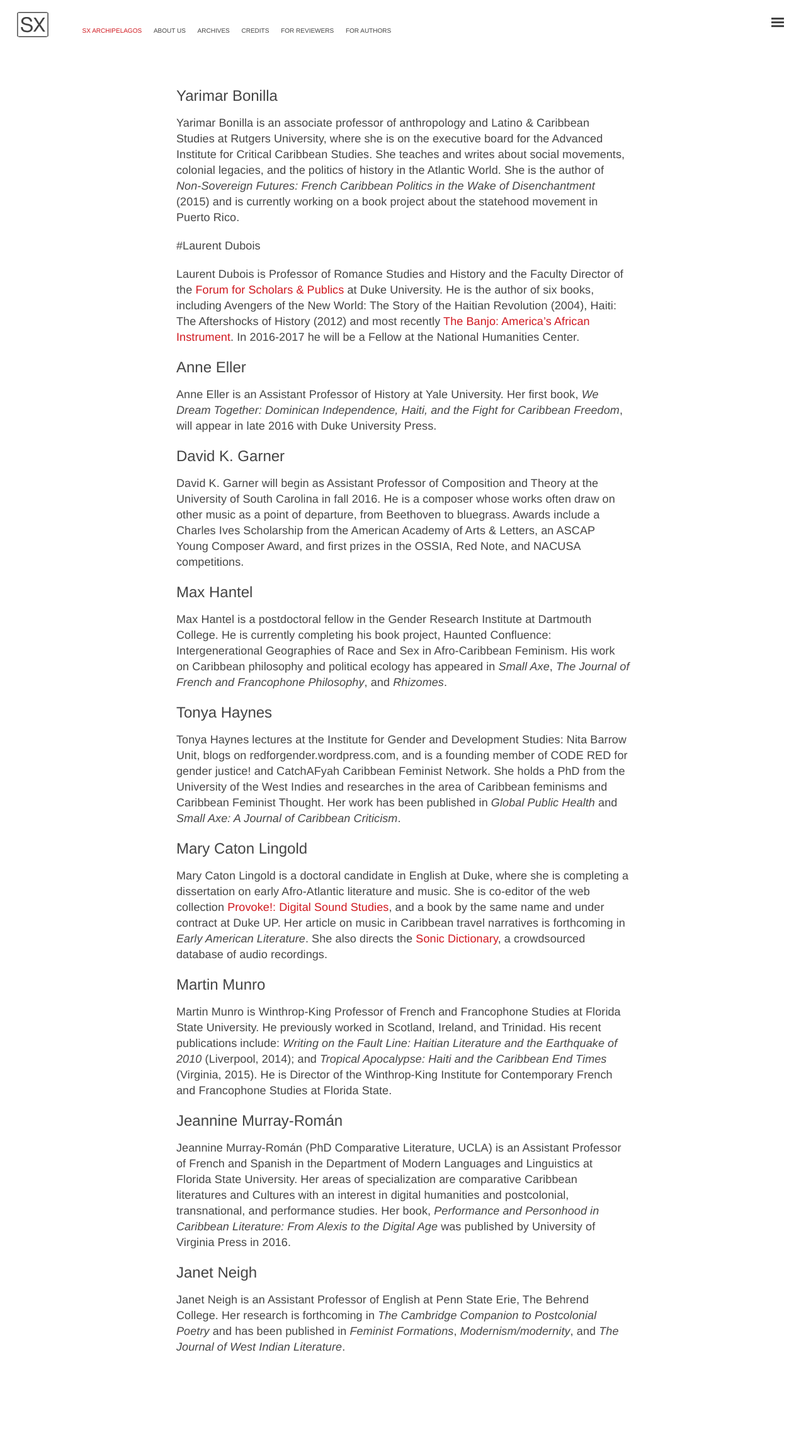
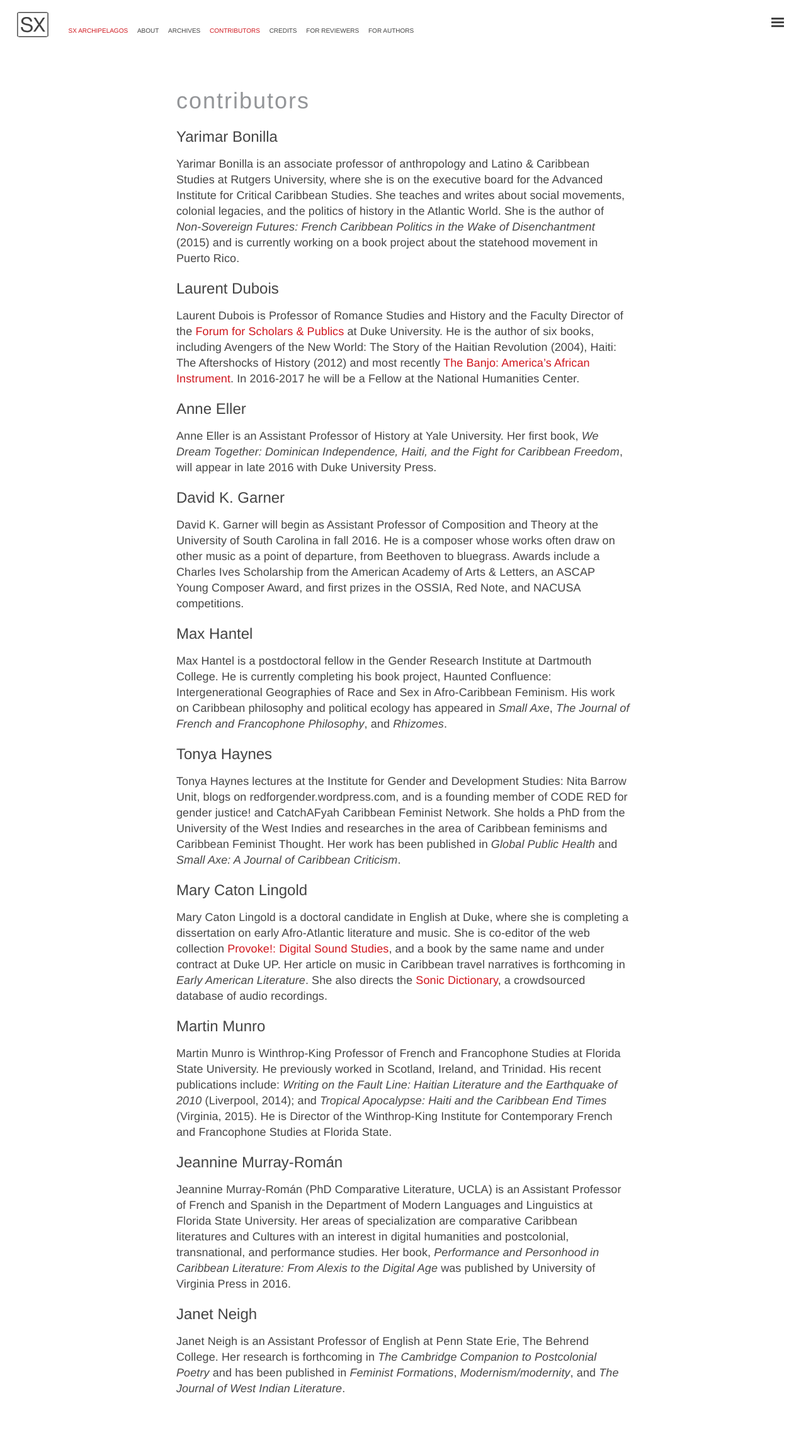
Before and after one commit to archipelagosjournal/archipelagos, a Jekyll site: the page built from contributors.md, in a window 1280 px wide. Shown: the whole page at 63% size. Built offline with Jekyll 4.4.1, drawn with Linux system fonts in a browser that asks for light colours; before the commit the page ends 2231 px from its top, so only the background shows below that.

Commit message:
fixed contributors YAML

```diff
--- a/about.md
+++ b/about.md
@@ -1,6 +1,6 @@
 ---
 layout: page
-title: about us
+title: about
 ---
 
 The transformation of the academy by the digital dispensation presents
--- a/contributors.md
+++ b/contributors.md
@@ -1,6 +1,6 @@
 ---
 layout: page
-Title: contributors
+title: contributors
 ---
 
 ## Yarimar Bonilla
@@ -8,7 +8,7 @@ Title: contributors
 Yarimar Bonilla is an associate professor of anthropology and Latino & Caribbean Studies at Rutgers University, where she is on the executive board for the Advanced Institute for Critical Caribbean Studies. She teaches and writes about social movements, colonial
 legacies, and the politics of history in the Atlantic World. She is the author of *Non-Sovereign Futures: French Caribbean Politics in the Wake of Disenchantment* (2015) and is currently working on a book project about the statehood movement in Puerto Rico.
 
-#Laurent Dubois
+## Laurent Dubois
 
 Laurent Dubois is Professor of Romance Studies and History and the Faculty Director of the [Forum for Scholars & Publics](https://fsp.trinity.duke.edu) at Duke University. He is the author of six books, including Avengers of the New World: The Story of the Haitian Revolution (2004), Haiti: The Aftershocks of History (2012) and most recently [The Banjo: America’s African Instrument](http://www.hup.harvard.edu/catalog.php?isbn=9780674047846). In 2016-2017 he will be a Fellow at the National Humanities Center.
 
--- a/public/css/main.css
+++ b/public/css/main.css
@@ -435,7 +435,7 @@ ul#main-nav, ul#main-nav-small {
 }
 
 ul#main-nav {
-    margin-left: 20px;
+    margin-left: 10px;
 }
 
 ul#main-nav-small {
@@ -446,7 +446,7 @@ ul#main-nav-small {
 
 ul#main-nav > li {
 	display: inline-block;
-	margin: 0px 8px;
+	margin: 0px 6px;
 }
 
 ul#main-nav-small > li {
@@ -472,13 +472,8 @@ ul#main-nav-small li.active a {
   color: #D0181F;
 }
 
-@media (max-width: 48em) {
-  .masthead-title {
-    text-align: center;
-  }
-}
 
-@media (max-width: 42em) {
+@media (max-width: 46em) {
   ul#main-nav {
 
     font-size: 1rem;
```
